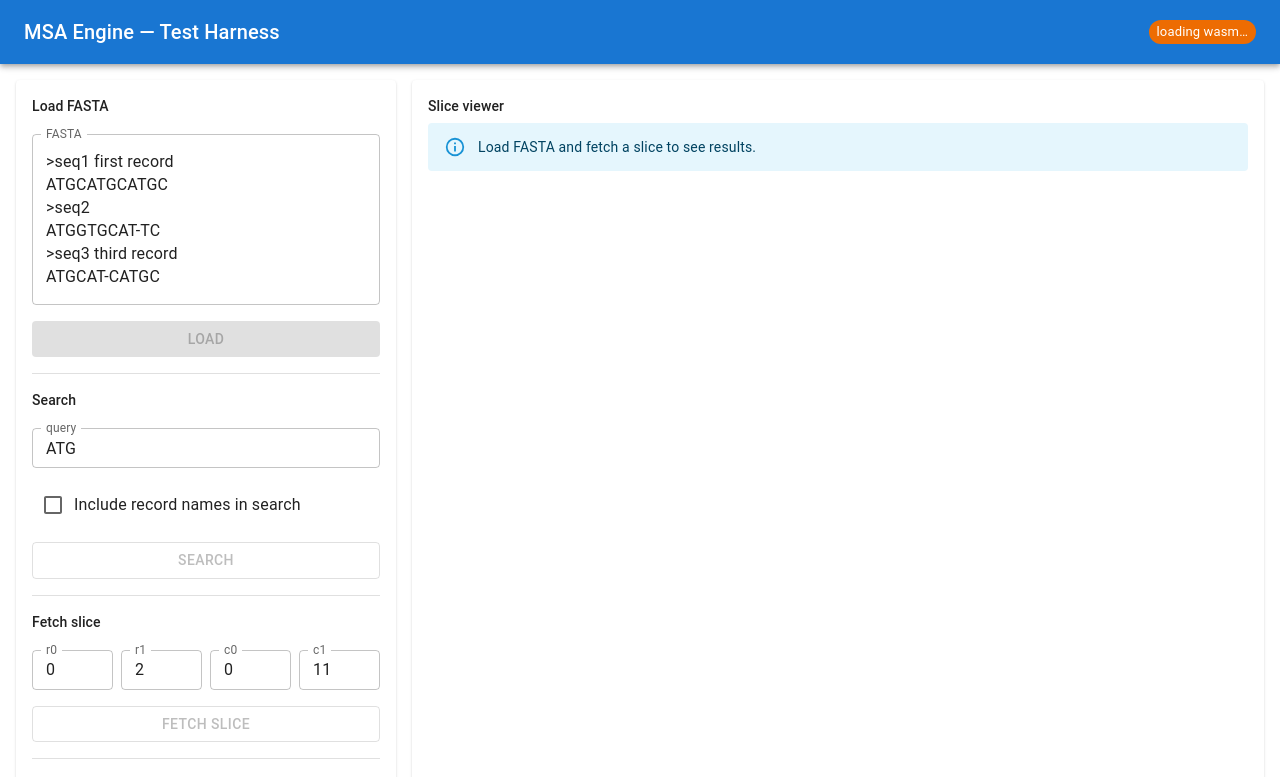
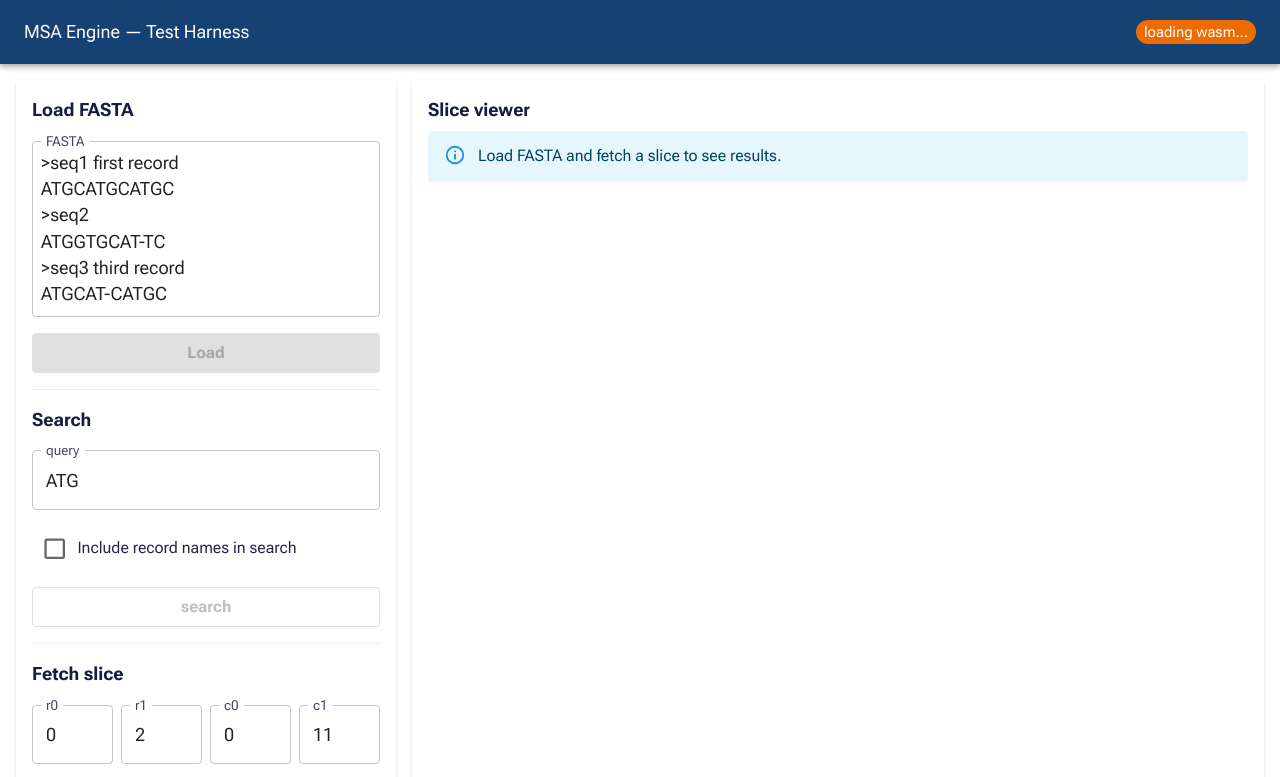
Before and after one commit to RIVM-bioinformatics/loculus-tools, a React (Vite) app in the folder packages/apps/sequence-editor/frontend/: page / in a window 1280 px wide. Shown: the top 777 px of the page. Built offline with nearby package versions, Linux system fonts and the light colour scheme.

Commit message:
refactor: update theme integration in App and main components, and add type definitions for Vite

```diff
--- a/packages/apps/phylogeny-viewer/frontend/src/components/app/App/App.tsx
+++ b/packages/apps/phylogeny-viewer/frontend/src/components/app/App/App.tsx
@@ -2,9 +2,9 @@ import {
   CssBaseline,
   ThemeProvider,
 } from '@mui/material';
+import { theme } from '@rivm-loculus-tools/frontend-common/theme';
 import { ErrorBoundary } from 'react-error-boundary';
 
-import { theme } from '../../../theme/theme';
 import { I18nWrapper } from '../../ui/I18nWrapper';
 import { ErrorPage } from '../../pages/ErrorPage';
 import { MainPage } from '../../pages/MainPage';
--- a/packages/apps/sequence-editor/frontend/src/TestHarness.tsx
+++ b/packages/apps/sequence-editor/frontend/src/TestHarness.tsx
@@ -252,7 +252,7 @@ export const TestHarness = () => {
       <AppBar position={'static'}>
         <Toolbar>
           <Typography
-            sx={{ flexGrow: 1 }}
+            sx={{ flexGrow: 1, color: 'white' }}
             variant={'h6'}
           >
             {'MSA Engine — Test Harness'}
--- a/packages/apps/sequence-editor/frontend/src/main.tsx
+++ b/packages/apps/sequence-editor/frontend/src/main.tsx
@@ -1,12 +1,16 @@
 import { createRoot } from 'react-dom/client';
 import CssBaseline from '@mui/material/CssBaseline';
+import { ThemeProvider } from '@mui/material/styles';
+import { theme } from '@rivm-loculus-tools/frontend-common/theme';
 import { StrictMode } from 'react';
 
 import { TestHarness } from './TestHarness';
 
 createRoot(document.getElementById('root')!).render(
   <StrictMode>
-    <CssBaseline />
-    <TestHarness />
+    <ThemeProvider theme={theme}>
+      <CssBaseline />
+      <TestHarness />
+    </ThemeProvider>
   </StrictMode>,
 );
--- /dev/null
+++ b/packages/common/frontend/src/@types/vite-env.d.ts
@@ -0,0 +1,3 @@
+/// <reference types="vite/client" />
+
+export {};
```
